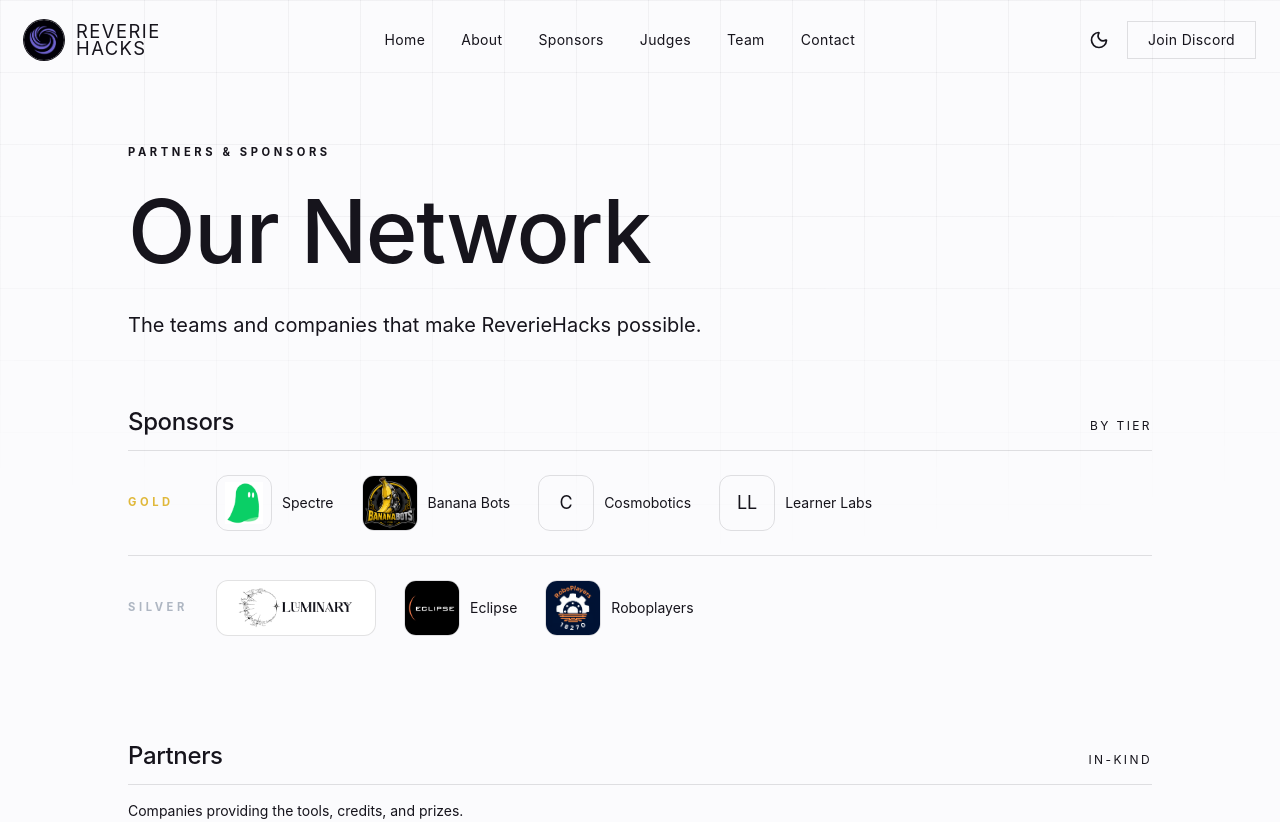
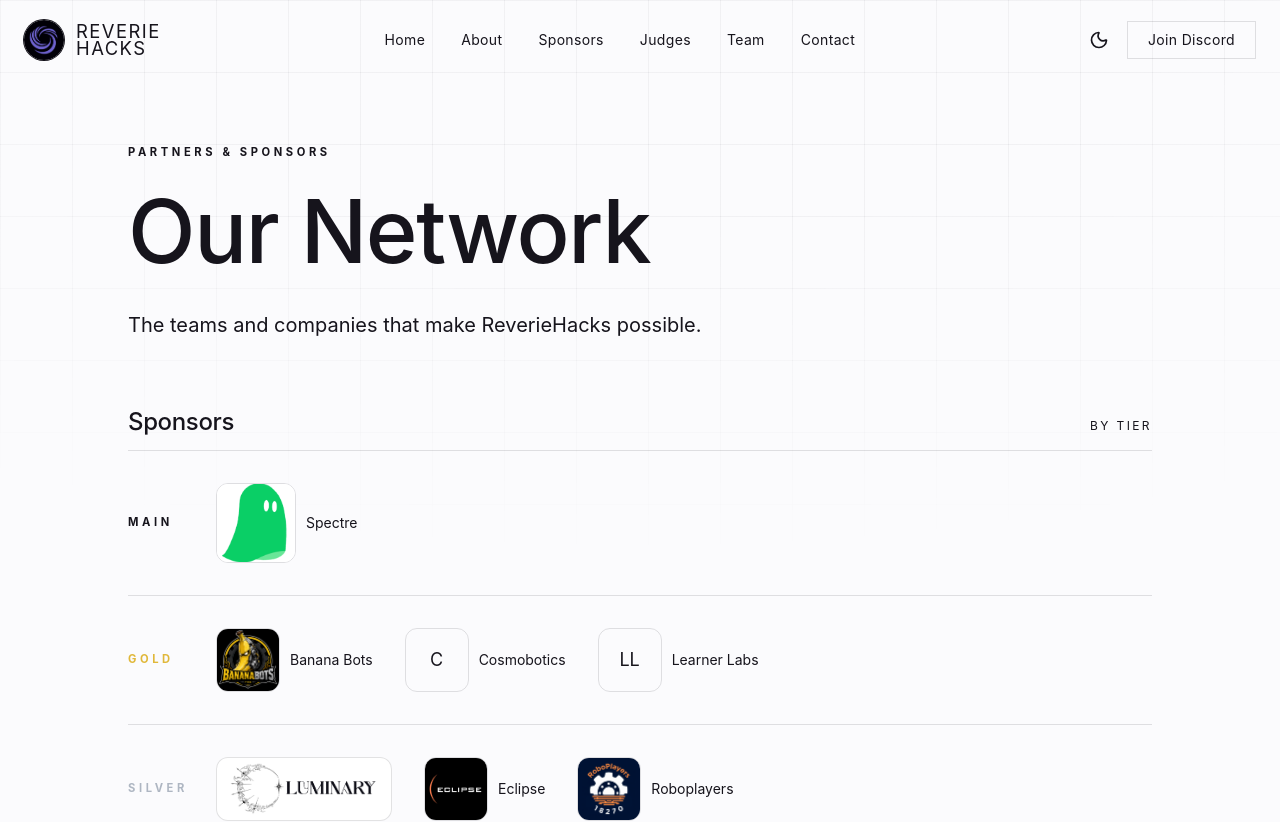
Before and after one commit to project54321/reveriehacks.org, a React (Vite) app in the folder ReverieHacks/: page /sponsors in a window 1280 px wide. Shown: the top 822 px of the page. Built offline with nearby package versions, Linux system fonts and the light colour scheme.

Commit message:
Make Spectre a Main sponsor (bigger, filled tile); more room for sponsor rows
- Spectre -> Main tier with a larger tile; use object-cover so the ghost fills
  the tile (no visible bezel/whitespace).
- Bump non-main tiles and tier-row padding for a bit more breathing room.

```diff
--- a/ReverieHacks/src/app/pages/SponsorsPage.tsx
+++ b/ReverieHacks/src/app/pages/SponsorsPage.tsx
@@ -77,7 +77,7 @@
 }
 
 const teamSponsors: TeamSponsor[] = [
-  { name: 'Spectre', tier: 'gold', logo: '/sponsorLogos/spectre.png', fit: 'contain' },
+  { name: 'Spectre', tier: 'main', logo: '/sponsorLogos/spectre.png', fit: 'cover' },
   { name: 'Banana Bots', tier: 'gold', logo: '/sponsorLogos/bananabots.png', fit: 'cover' },
   { name: 'Cosmobotics', tier: 'gold', monogram: 'C' },
   { name: 'Learner Labs', tier: 'gold', monogram: 'LL', url: 'https://learnerlabs.app' },
@@ -101,18 +101,17 @@
   { key: 'bronze', label: 'Bronze', color: 'text-[#c58a58]' },
 ] as const;
 
-function TeamTile({ team }: { team: TeamSponsor }) {
+function TeamTile({ team, size }: { team: TeamSponsor; size: string }) {
   const inner = team.logo ? (
     <img
       src={team.logo}
       alt={`${team.name} logo`}
-      className={`h-full w-full ${team.fit === 'contain' ? 'object-contain p-1.5' : 'object-cover'}`}
+      className={`h-full w-full ${team.fit === 'contain' ? 'object-contain p-1' : 'object-cover'}`}
     />
   ) : (
     <span className="font-display text-lg text-muted-foreground">{team.monogram}</span>
   );
 
-  const size = team.wide ? 'h-14 w-40' : 'h-14 w-14';
   const cls = `flex shrink-0 items-center justify-center overflow-hidden rounded-xl border border-border ${size} ${
     team.light ? 'bg-white' : 'bg-card'
   } ${team.url ? 'transition-colors hover:border-primary/50' : ''}`;
@@ -184,18 +183,25 @@
                   whileInView={{ opacity: 1, y: 0 }}
                   viewport={{ once: true, margin: '-40px' }}
                   transition={{ duration: 0.4 }}
-                  className="flex flex-col gap-4 py-6 sm:flex-row sm:items-center sm:gap-8"
+                  className="flex flex-col gap-4 py-8 sm:flex-row sm:items-center sm:gap-8"
                 >
                   <span className={`eyebrow shrink-0 sm:w-14 ${tier.color}`}>{tier.label}</span>
-                  <div className="flex flex-wrap items-center gap-x-7 gap-y-4">
-                    {teams.map((team) => (
-                      <div key={team.name} className="flex items-center gap-2.5">
-                        <TeamTile team={team} />
-                        {!team.wide && (
-                          <span className="text-sm text-muted-foreground">{team.name}</span>
-                        )}
-                      </div>
-                    ))}
+                  <div className="flex flex-wrap items-center gap-x-8 gap-y-5">
+                    {teams.map((team) => {
+                      const size = team.wide
+                        ? 'h-16 w-44'
+                        : tier.key === 'main'
+                          ? 'h-20 w-20'
+                          : 'h-16 w-16';
+                      return (
+                        <div key={team.name} className="flex items-center gap-2.5">
+                          <TeamTile team={team} size={size} />
+                          {!team.wide && (
+                            <span className="text-sm text-muted-foreground">{team.name}</span>
+                          )}
+                        </div>
+                      );
+                    })}
                   </div>
                 </motion.div>
               );
```
Also changed, not shown: ReverieHacks/public/sponsorLogos/spectre.png.
